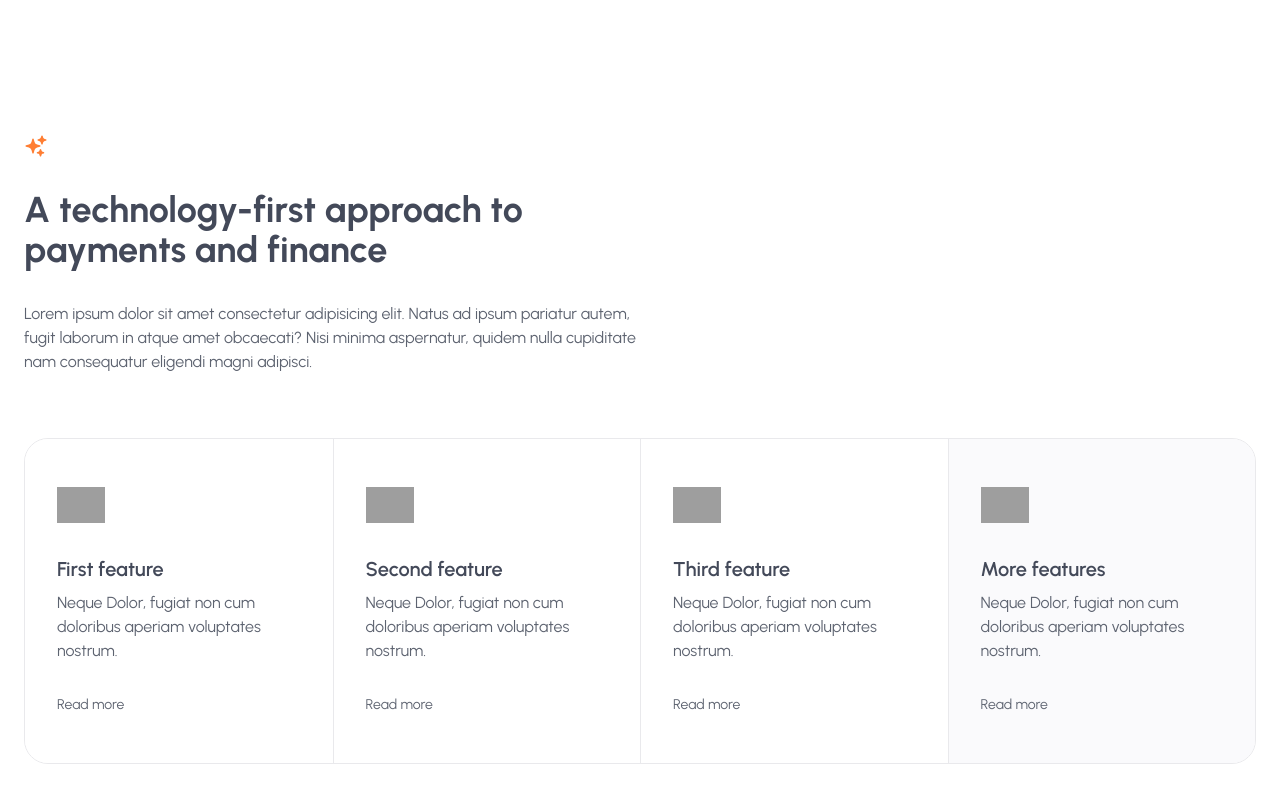
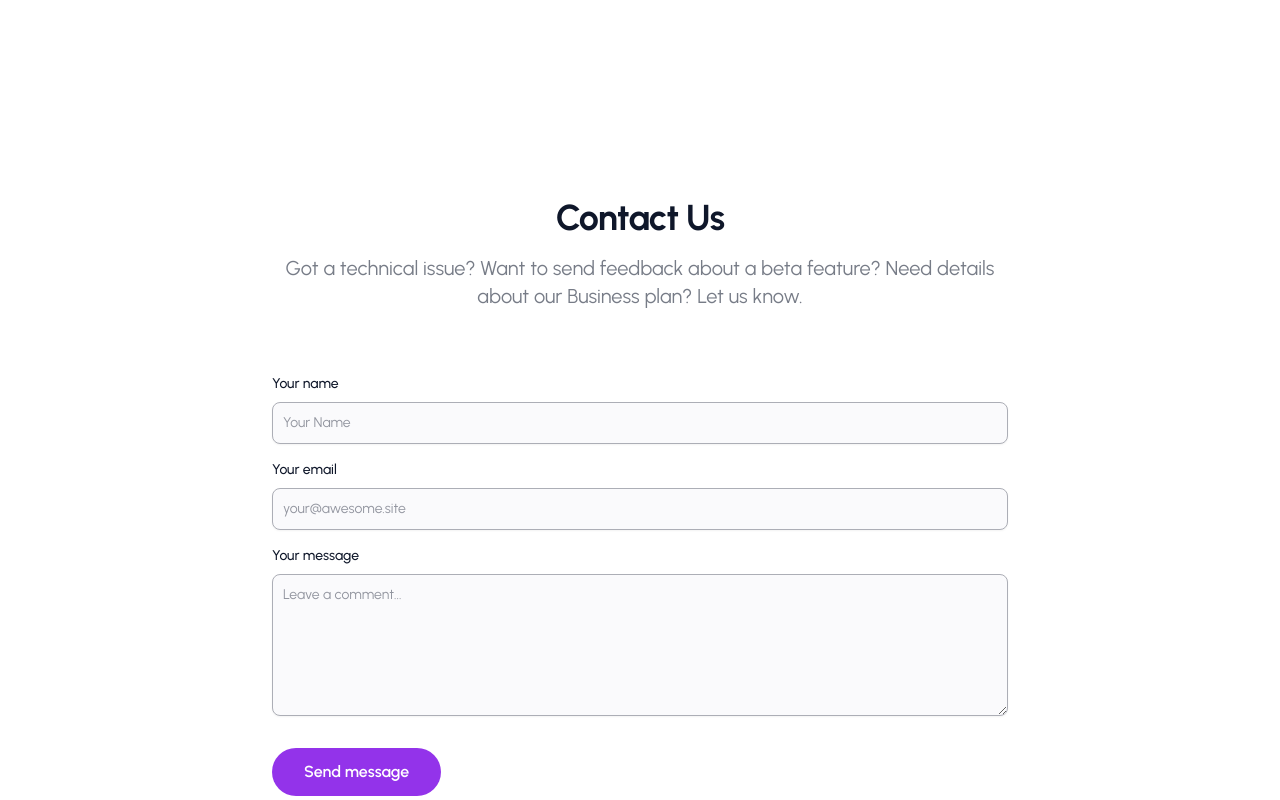
Before and after one commit to rokrupnik/caramelz, an Astro site: page / in a window 1280 px wide. Shown: the part 820-1620 px from the top of the page. Built offline with nearby package versions, Linux system fonts and the light colour scheme; Astro itself is replaced by a stand-in of ours; grey boxes are pictures that could not be loaded.

Commit message:
Added contact form

```diff
--- a/src/components/AppHeader.astro
+++ b/src/components/AppHeader.astro
@@ -14,11 +14,11 @@ import Container from "./Container.astro";
                             <div class="h-4 w-4 rounded-full bg-gray-900 dark:bg-white"></div>
                             <div class="h-6 w-2 bg-primary"></div>
                         </div>
-                        <span class="text-2xl font-bold text-gray-900 dark:text-white">Astrolus</span>
+                        <span class="text-2xl font-bold text-gray-900 dark:text-white">Caramelz</span>
                     </a>
 
                     <div class="relative flex items-center lg:hidden max-h-10">
-                        <label role="button" for="toggle_nav" aria-label="humburger" id="hamburger" class="relative  p-6 -mr-6">
+                        <label role="button" for="toggle_nav" aria-label="hamburger" id="hamburger" class="relative  p-6 -mr-6">
                             <div aria-hidden="true" id="line" class="m-auto h-0.5 w-5 rounded bg-sky-900 dark:bg-gray-300 transition duration-300"></div>
                             <div aria-hidden="true" id="line2" class="m-auto mt-2 h-0.5 w-5 rounded bg-sky-900 dark:bg-gray-300 transition duration-300"></div>
                         </label>
--- /dev/null
+++ b/src/components/ContactForm.astro
@@ -0,0 +1,89 @@
+---
+import Container from "./Container.astro";
+---
+
+<div id="contact-us">
+  <Container>
+    <section class="bg-white dark:bg-gray-900">
+      <div class="py-8 lg:py-16 px-4 mx-auto max-w-screen-md">
+        <h2
+          class="mb-4 text-4xl tracking-tight font-extrabold text-center text-gray-900 dark:text-white"
+        >
+          Contact Us
+        </h2>
+        <p
+          class="mb-8 lg:mb-16 font-light text-center text-gray-500 dark:text-gray-400 sm:text-xl"
+        >
+          Got a technical issue? Want to send feedback about a beta feature?
+          Need details about our Business plan? Let us know.
+        </p>
+        <form
+          netlify
+          netlify-honeypot
+          name="contact"
+          method="POST"
+          action="/success"
+        >
+          <p class="hidden">
+            <label>
+              Don’t fill this out if you’re human: <input name="bot-field" />
+            </label>
+            <input
+              type="hidden"
+              name="subject"
+              value="Sales inquiry from caramelz.store (%{submissionId})"
+            />
+            <input type="hidden" name="form-name" value="contact" />
+          </p>
+          <div>
+            <label
+              for="name"
+              class="block mb-2 text-sm font-medium text-gray-900 dark:text-gray-300"
+              >Your name</label
+            >
+            <input
+              type="text"
+              id="name"
+              class="shadow-sm bg-gray-50 border border-gray-300 text-gray-900 text-sm rounded-lg focus:ring-primary-500 focus:border-primary-500 block w-full p-2.5 dark:bg-gray-700 dark:border-gray-600 dark:placeholder-gray-400 dark:text-white dark:focus:ring-primary-500 dark:focus:border-primary-500 dark:shadow-sm-light"
+              placeholder="Your Name"
+              required
+            />
+          </div>
+          <div class="mt-4">
+            <label
+              for="email"
+              class="block mb-2 text-sm font-medium text-gray-900 dark:text-gray-300"
+              >Your email</label
+            >
+            <input
+              type="email"
+              id="email"
+              class="shadow-sm bg-gray-50 border border-gray-300 text-gray-900 text-sm rounded-lg focus:ring-primary-500 focus:border-primary-500 block w-full p-2.5 dark:bg-gray-700 dark:border-gray-600 dark:placeholder-gray-400 dark:text-white dark:focus:ring-primary-500 dark:focus:border-primary-500 dark:shadow-sm-light"
+              placeholder="your@awesome.site"
+              required
+            />
+          </div>
+          <div class="sm:col-span-2 mt-4">
+            <label
+              for="message"
+              class="block mb-2 text-sm font-medium text-gray-900 dark:text-gray-400"
+              >Your message</label
+            >
+            <textarea
+              id="message"
+              rows="6"
+              class="block p-2.5 w-full text-sm text-gray-900 bg-gray-50 rounded-lg shadow-sm border border-gray-300 focus:ring-primary-500 focus:border-primary-500 dark:bg-gray-700 dark:border-gray-600 dark:placeholder-gray-400 dark:text-white dark:focus:ring-primary-500 dark:focus:border-primary-500"
+              placeholder="Leave a comment..."></textarea>
+          </div>
+          <button type="submit" class="relative flex mt-8 h-12 w-full items-center justify-center px-8 before:absolute before:inset-0 before:rounded-full before:bg-primary before:transition before:duration-300 hover:before:scale-105 active:duration-75 active:before:scale-95 sm:w-max"
+            >
+            <span class="relative text-base font-semibold text-white dark:text-dark"
+              >Send message</span
+            >
+            </button
+          >
+        </form>
+      </div>
+    </section>
+  </Container>
+</div>
--- a/src/layouts/Layout.astro
+++ b/src/layouts/Layout.astro
@@ -1,6 +1,12 @@
 ---
 import AppFooter from "../components/AppFooter.astro";
 import AppHeader from "../components/AppHeader.astro"
+
+export interface Props {
+  title: string;
+}
+
+const { title } = Astro.props as Props;
 ---
 
 
@@ -12,7 +18,7 @@ import AppHeader from "../components/AppHeader.astro"
 		<link rel="icon" type="image/svg+xml" href="/favicon.svg" />
 		<meta name="generator" content={Astro.generator} />
 		<meta name="description" content="Template built with tailwindcss using Tailus blocks v2">
-		<title>Caramelz - delicious apparel</title>
+		<title>{title ?? 'Caramelz - delicious apparel'}</title>
 
 		<link href="https://fonts.googleapis.com/css2?family=Urbanist:wght@400;500;600;700&display=swap" rel="stylesheet">
 	</head>
--- a/src/pages/index.astro
+++ b/src/pages/index.astro
@@ -6,15 +6,16 @@ import Layout from '../layouts/Layout.astro';
 import Testimonials from '../components/Testimonials.astro';
 import CallToAction from '../components/CallToAction.astro';
 import Blog from '../components/Blog.astro';
+import ContactForm from '../components/ContactForm.astro';
 ---
 
-<Layout title="Welcome to Astrolus.">
+<Layout>
 	<main class="space-y-40 mb-40">
 		<HeroSection/>
+		<ContactForm/>
 		<Features/>
 		<Stats/>
 		<Testimonials/>
 		<CallToAction/>
-		<Blog/>
 	</main>
 </Layout>
--- /dev/null
+++ b/src/pages/success.astro
@@ -0,0 +1,21 @@
+---
+import Layout from '../layouts/Layout.astro';
+import Container from '../components/Container.astro';
+---
+
+<Layout title="Submission Received | Caramelz - delicious apparel">
+    <Container>
+      <div class="py-10 lg:pt-40 px-4 mx-auto max-w-screen-md">
+        <h2
+          class="mb-4 text-4xl tracking-tight font-extrabold text-center text-gray-800 dark:text-white"
+        >
+          Submission Received!
+        </h2>
+        <p
+          class="mb-10 lg:mb-16 font-light text-center text-gray-600 dark:text-gray-300 sm:text-xl"
+        >
+          Thank you for your inquiry! Head back to the <a href="/" class="font-medium text-primary dark:text-secondary underline hover:no-underline">home page</a>.
+        </p>
+      </div>
+    </Container>
+</Layout>
```
